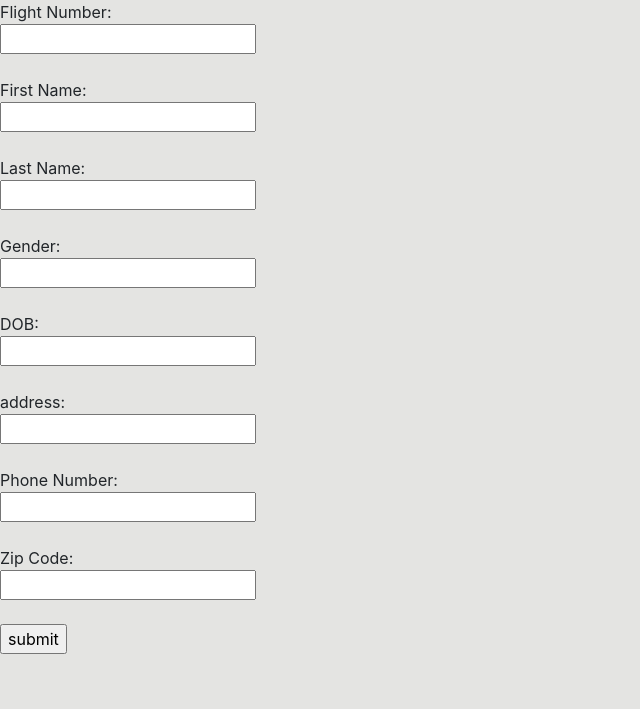
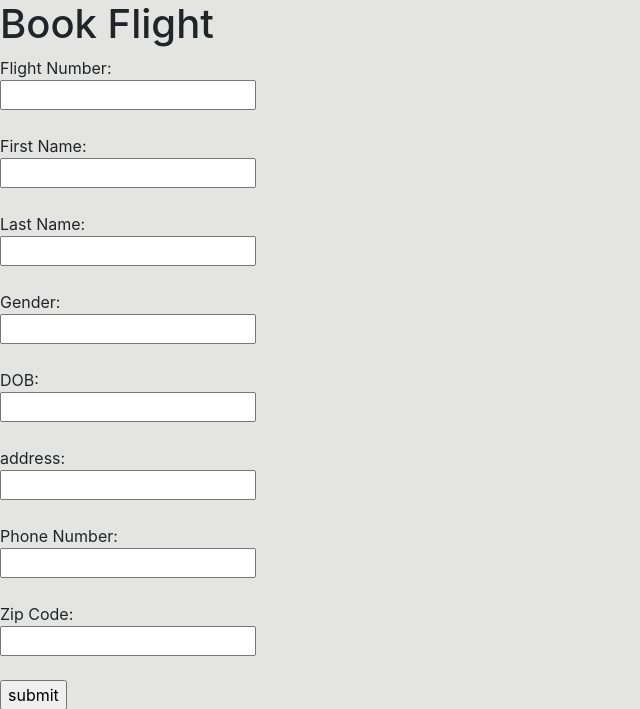
Before and after one commit to adialachar/CS166PhaseThree, a Flask app: page /bookflight in a window 1280 px wide. Shown: the part 56-765 px from the top of the page, without its empty margins (0-640 px from the left). Run offline with Flask 2, Linux system fonts and the light colour scheme; some libraries are stand-ins or nearby versions.

Commit message:
Update bookflights.html

```diff
--- a/templates/bookflights.html
+++ b/templates/bookflights.html
@@ -96,7 +96,7 @@
 
 
 
-
+	  <h1> Book Flight </h1>
 
 		<form action = "" method = post>
 			Flight Number: <br>
```
